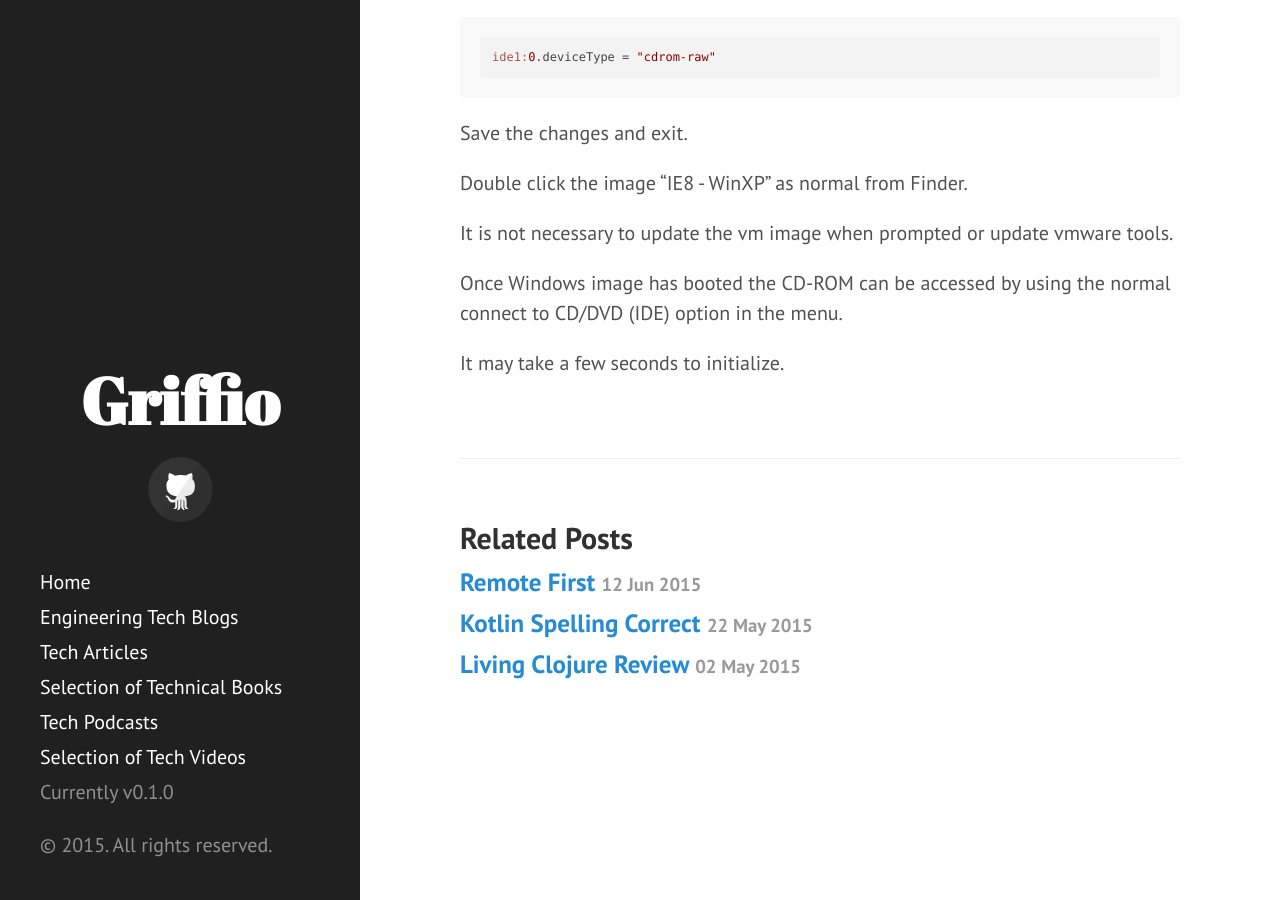
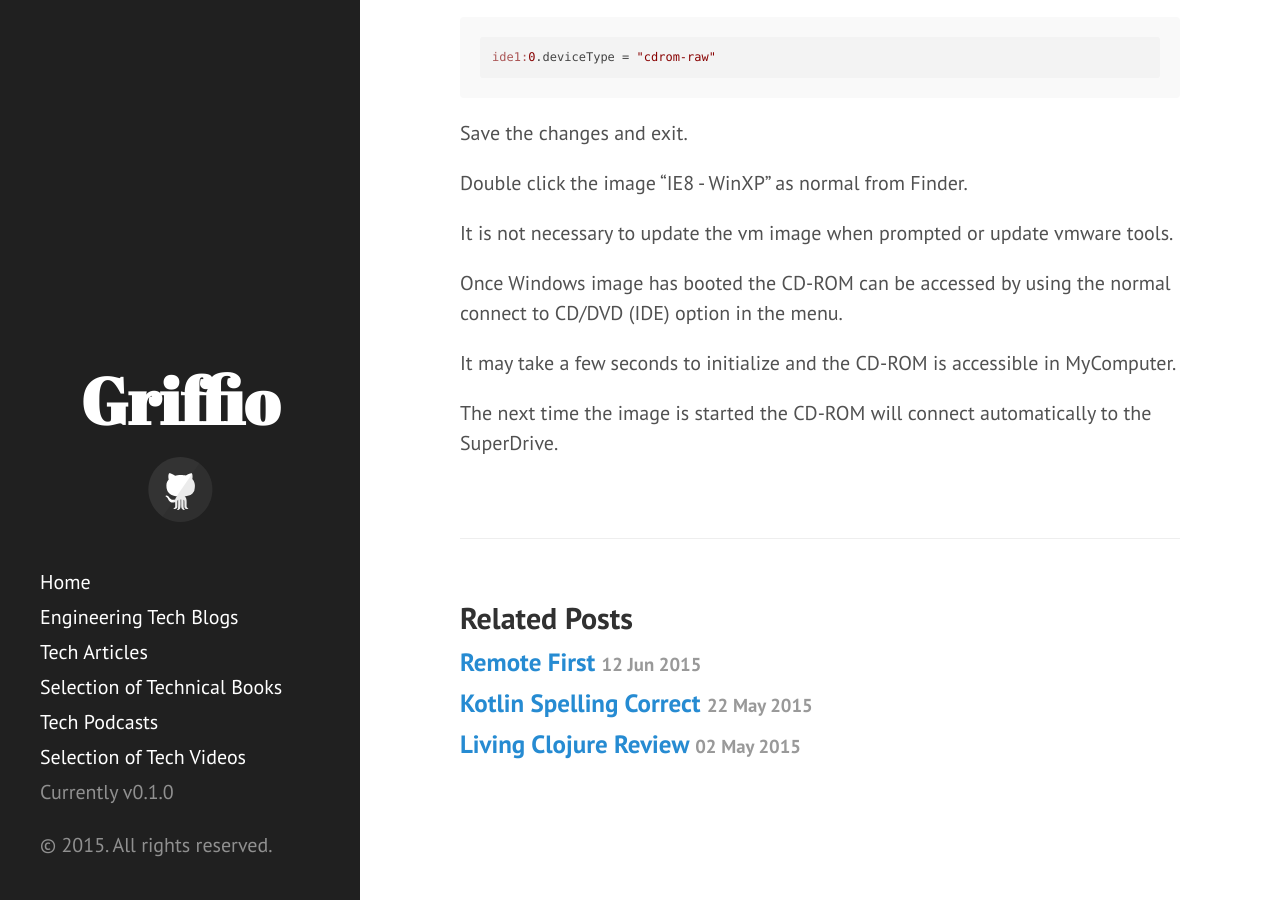
Before and after one commit to griffio/griffio.github.io, a Jekyll site: the page built from _posts/2015-07-31-VMWare-Fusion-Modern-IE-Accessing-SuperDrive.md, in a window 1280 px wide and 900 px high, scrolled down 1166 px. Built offline with Jekyll 4.4.1, drawn with Linux system fonts in a browser that asks for light colours; nearby versions of some CDN libraries.

Commit message:
Update 2015-07-31-VMWare-Fusion-Modern-IE-Accessing-SuperDrive.md

```diff
--- a/_posts/2015-07-31-VMWare-Fusion-Modern-IE-Accessing-SuperDrive.md
+++ b/_posts/2015-07-31-VMWare-Fusion-Modern-IE-Accessing-SuperDrive.md
@@ -53,4 +53,6 @@ It is not necessary to update the vm image when prompted or update vmware tools.
 
 Once Windows image has booted the CD-ROM can be accessed by using the normal connect to CD/DVD (IDE) option in the menu.
 
-It may take a few seconds to initialize.
+It may take a few seconds to initialize and the CD-ROM is accessible in MyComputer.
+
+The next time the image is started the CD-ROM will connect automatically to the SuperDrive.
```
